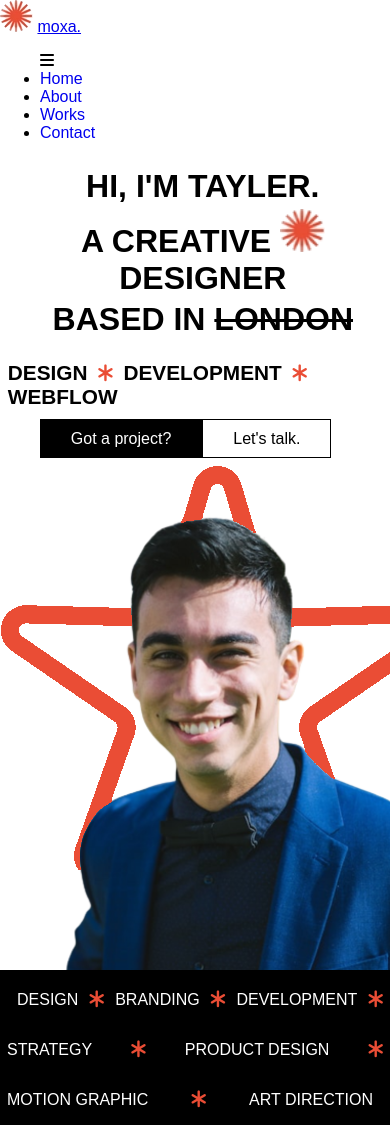
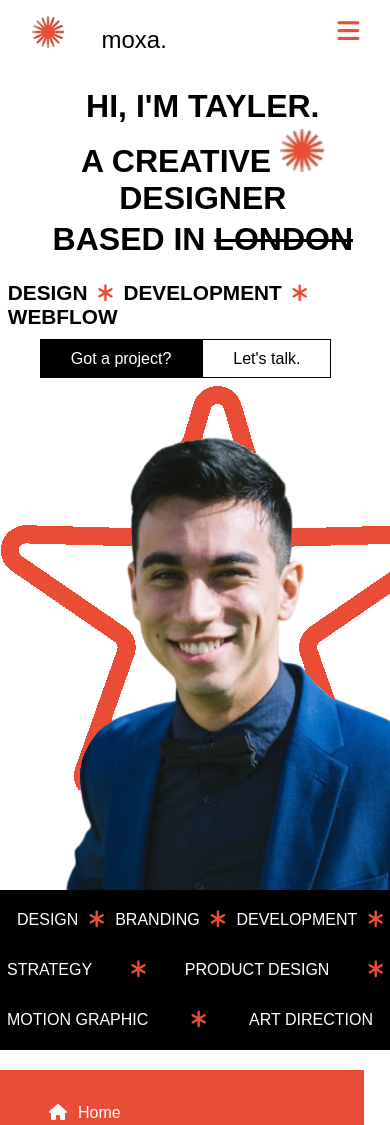
Before and after one commit to Rarroyo941/TrabajoPractico2, a plain HTML site: page index.html in a window 390 px wide. Shown: the top 1125 px of the page. Drawn offline with Linux system fonts and the light colour scheme; a web font is replaced by a local one.

Commit message:
responsive y menu

```diff
--- a/css/estilo.css
+++ b/css/estilo.css
@@ -147,6 +147,9 @@ body {
     font-size: 1.2rem;
     margin: 0px 5px;
 }
+.responsive-button > i {
+    float: right;
+}
 @media screen and (min-width: 1205px) {
     body {
         overflow: hidden;
@@ -179,16 +182,7 @@ body {
     .pc {
         display: none;
     }
-    .responsive {
-        display: block;
-    }
-    .nav-responsive {
-        display: flex;
-        flex-direction: column;
-    }
-    .nav-responsive > li > a {
-        text-decoration: none;
-    }
+
     .hero {
         display: flex;
         flex-wrap: wrap;
@@ -219,4 +213,78 @@ body {
         transform: rotate(0deg);
         padding: 5px 10px;
     }
+    .responsive {
+        display: block;
+        height: 100%;
+    }
+    .responsive > a {
+        margin-left: 2rem;
+    }
+    .logo {
+        padding-top: 1rem;
+        margin-right: 0;
+        padding-right: 0;
+    }
+    .marca-responsive {
+        text-decoration: none;
+        color: #000;
+        font-size: 1.5rem;
+    }
+    ul {
+        list-style: none;
+    }
+    .nav-responsive {
+        width: 100%;
+        height: 50px;
+        display: block;
+        position: absolute;
+     }
+    .nav-responsive__li {
+        width: 100%;
+        padding-top: 0.5rem;
+    }
+    .nav-responsive__li > a {
+        text-decoration: none;
+        color: #000;
+        padding-top: 10px;
+        color: #fff;
+    }
+    .nav-responsive__li > i {
+        box-sizing: border-box;
+        text-align: center;
+        margin-right: 5px;
+        width: 30px;
+        padding-top: 10px;
+        color: #fff;
+    }
+    .nav-responsive__li:hover > i, .nav-responsive__li:hover > a {
+        color: #000;
+        text-shadow: 1px 1px 1px #fff
+    }
+    .responsive-button {
+        float: right;
+        font-size: 25px;
+        padding: 5px;
+        position: absolute;
+        color: #ea4d35;
+        text-align: right;
+        margin-left: 75vw;
+        margin-top: -3.5rem;
+    }
+    .nav-li__container {
+        position: relative;
+        top: 1000px;
+        background-color: #ea4d35;
+        height: 100vh;
+        margin-left: -45px;
+        padding: 1rem 3rem;
+        transition: 1s;
+        width: 70%;
+    }
+    .nav-responsive:hover > .nav-li__container {
+        top: 0;
+    }
+    .textoHero {
+        margin-top: 2rem;
+    }
 }
--- a/index.html
+++ b/index.html
@@ -24,18 +24,17 @@
         <a class="talk" href="#">Let's Talk</a>
     </header>
     <header class="responsive">
-        <div class="contLogo-responsive">
             <a href="#"><img class="logo" src="./Img/icono.png" alt="logo-responsive"></a>
             <a class="marca-responsive" href="#">moxa.</a>
             <ul class="nav-responsive">
-                <div><i class="fa-solid fa-bars"></i></div>
-                <div></div>
-                <li class="nav-responsive__li"><a href="#">Home</a></li>
-                <li class="nav-responsive__li"><a href="#">About</a></li>
-                <li class="nav-responsive__li"><a href="#">Works</a></li>
-                <li class="nav-responsive__li"><a href="#">Contact</a></li>
+                <div class="responsive-button"><i class="fa-solid fa-bars"></i></div>
+                <div class="nav-li__container">
+                    <li class="nav-responsive__li"><i class="fa-solid fa-house"></i><a href="#">Home</a></li>
+                    <li class="nav-responsive__li"><i class="fa-solid fa-address-card"></i><a href="#">About</a></li>
+                    <li class="nav-responsive__li"><i class="fa-solid fa-suitcase"></i><a href="#">Works</a></li>
+                    <li class="nav-responsive__li"><i class="fa-solid fa-address-book"></i><a href="#">Contact</a></li>
+                </div>
             </ul>
-         </div>
     </header>
     <section class="hero">
         <div class="textoHero">
```
